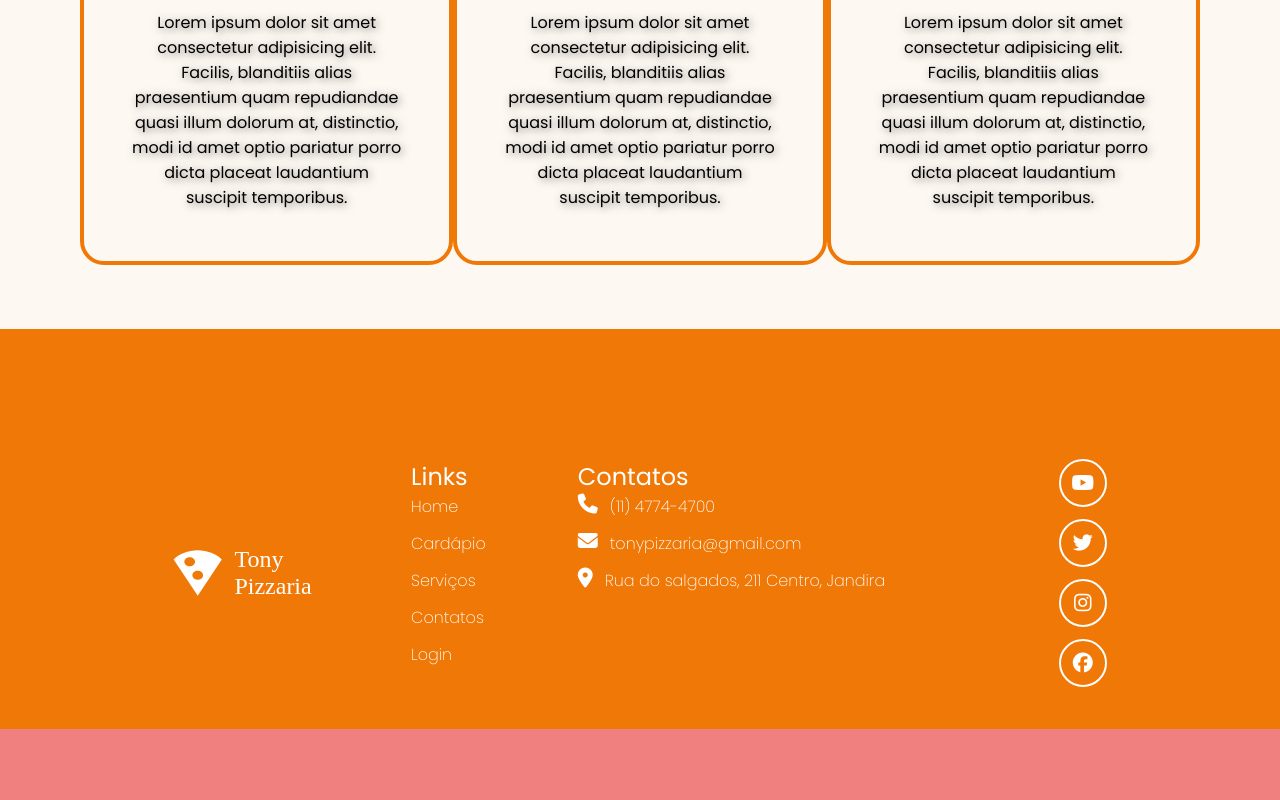
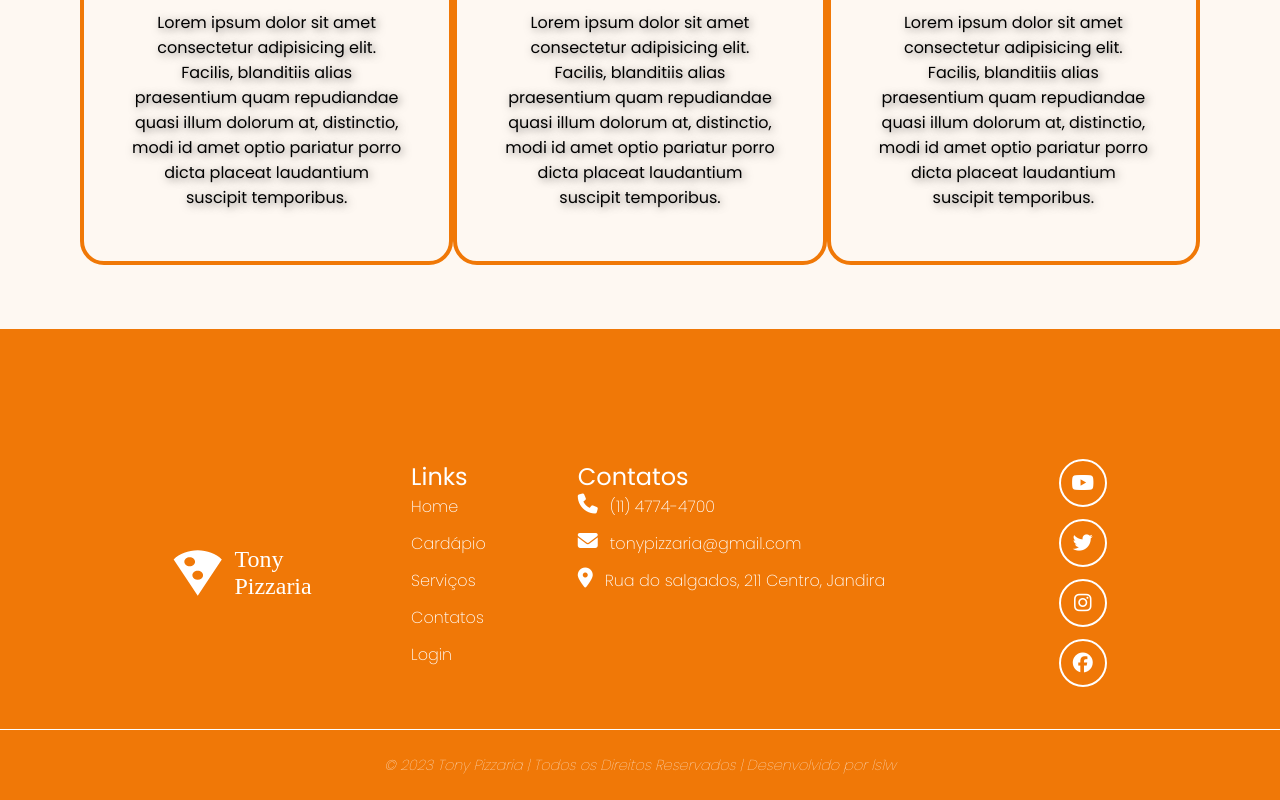
Before and after one commit to ls1w/senai-tony-pizzaria, a plain HTML site: page index.html in a window 1280 px wide. Shown: the part 1964-2764 px from the top of the page. Drawn offline with Linux system fonts and the light colour scheme; a web font is replaced by a local one.

Commit message:
footer ok

```diff
--- a/index.html
+++ b/index.html
@@ -403,7 +403,9 @@
                 </ul>
             </div>
         </div>
-        <div class="autor-container"></div>
+        <div class="autor-container">
+            <p>© 2023 Tony Pizzaria | Todos os Direitos Reservados | Desenvolvido por ls1w</p>
+        </div>
     </footer>
 </body>
 </html>
--- a/styles/footer.css
+++ b/styles/footer.css
@@ -95,6 +95,12 @@ footer{
 
 
 .autor-container{
-    background-color: lightcoral;
     height: 71px;
+    border-top: 1px solid var(--cor-branco);
+    display: flex;
+    justify-content: center;
+    align-items: center;
+    font-weight: 100;
+    font-size: .9rem;
+    font-style: italic;
 }
```
